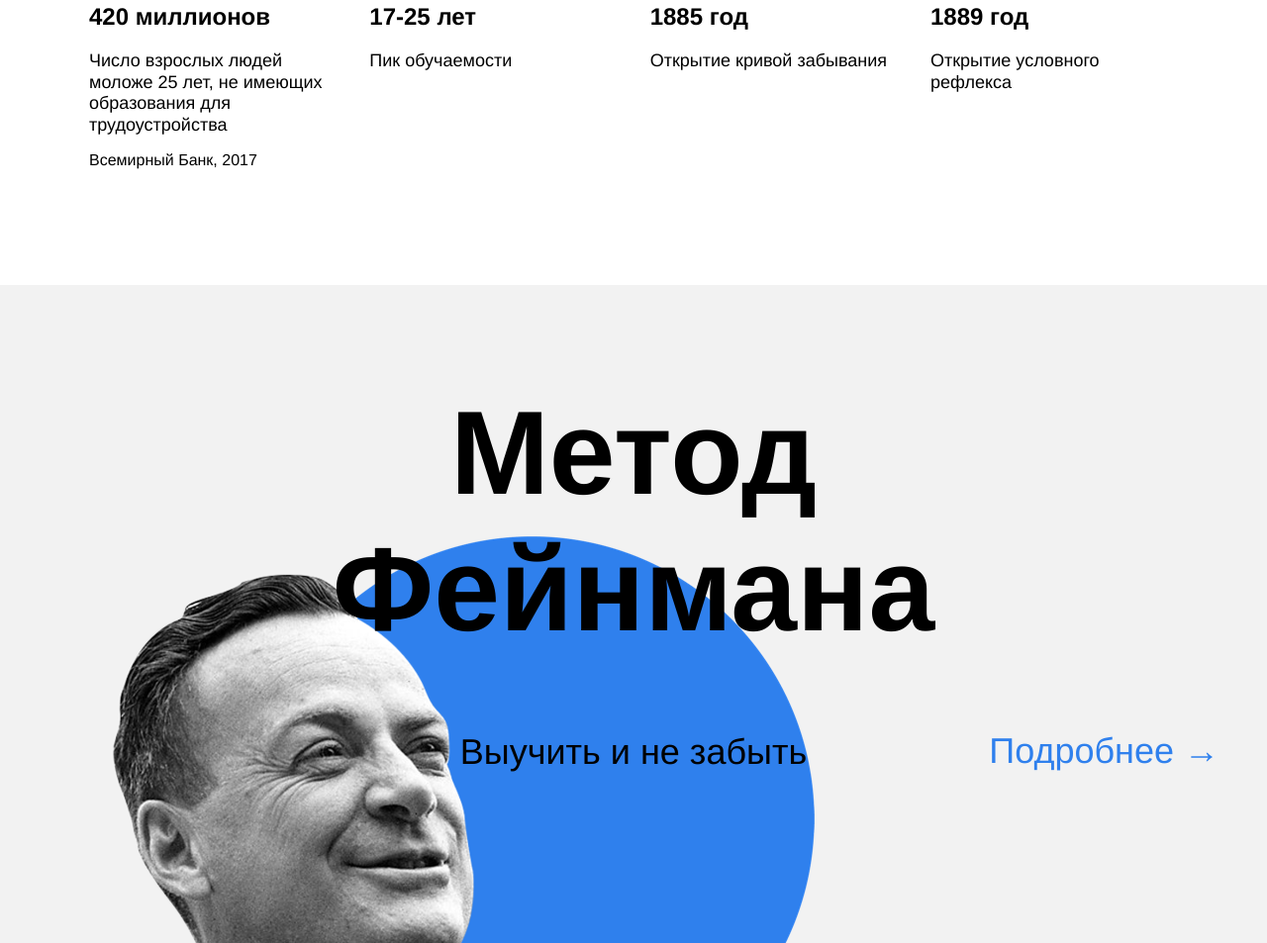
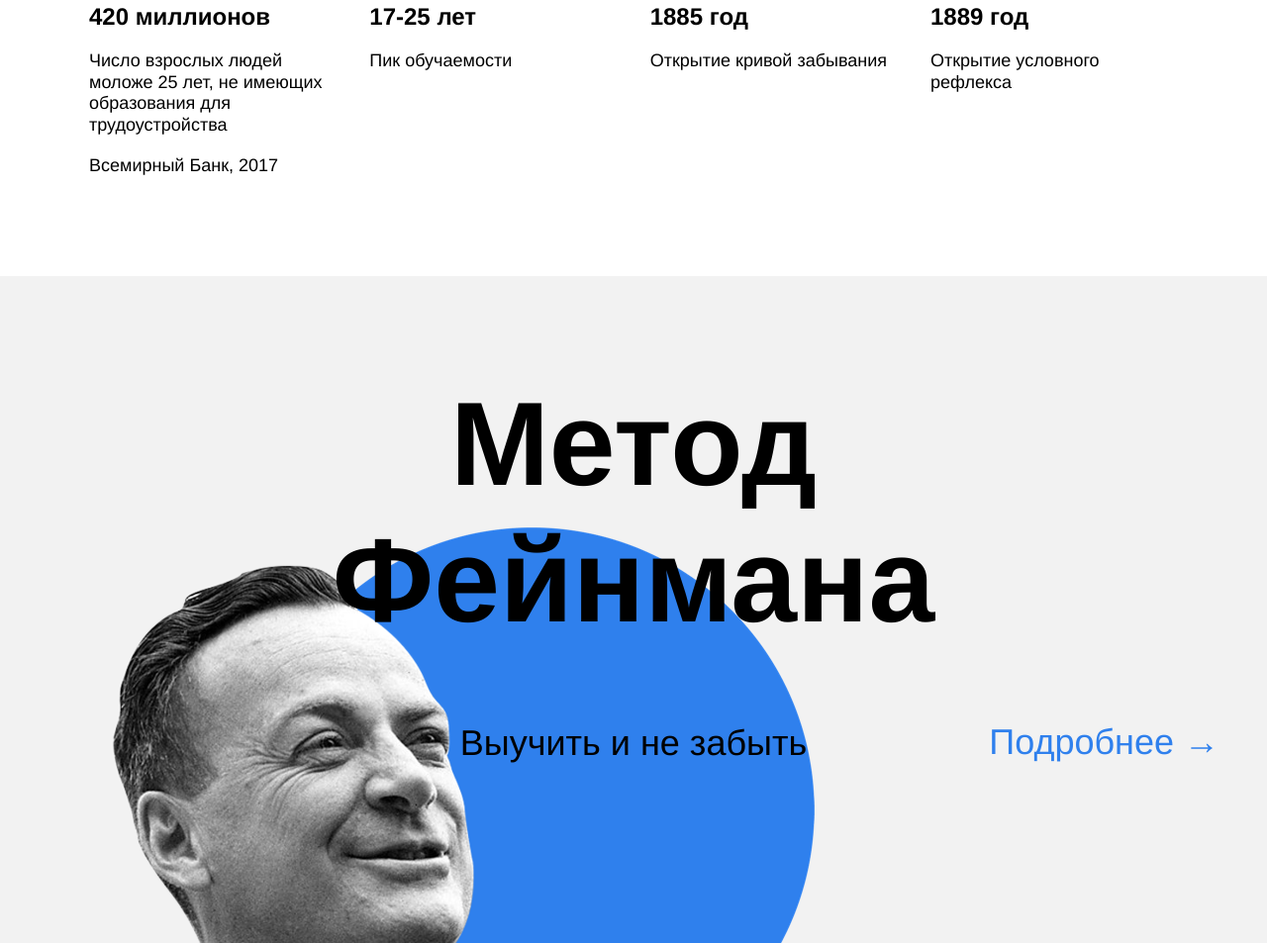
Before and after one commit to AmirAlekaev/how-to-learn, a plain HTML site: page index.html in a window 1280 px wide. Shown: the part 1728-2681 px from the top of the page at 99% size. Drawn offline with Linux system fonts and the light colour scheme.

Commit message:
четвертая доработка

```diff
--- a/index.html
+++ b/index.html
@@ -82,7 +82,7 @@
             <h3 class="table__heading">420 миллионов</h3>
             <p class="table__text">Число взрослых людей моложе 25 лет,
               не имеющих образования для трудоустройства</p>
-            <p class="table__text__footer">Всемирный Банк, 2017</p>
+            <p class="table__text">Всемирный Банк, 2017</p>
           </li>
 
           <li class="table__cell">
```
